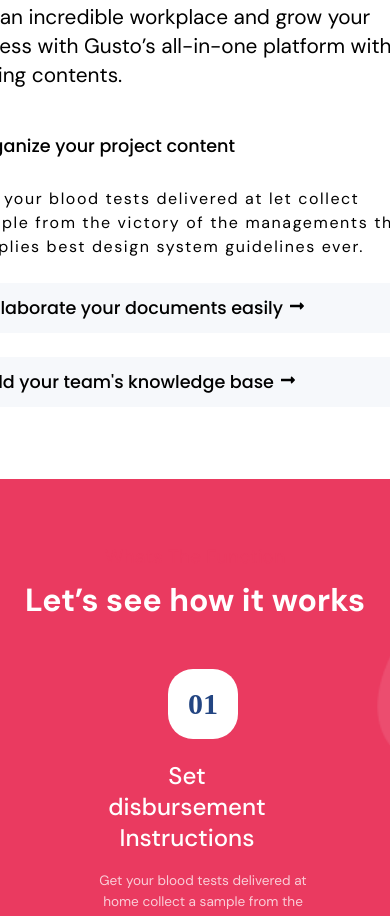
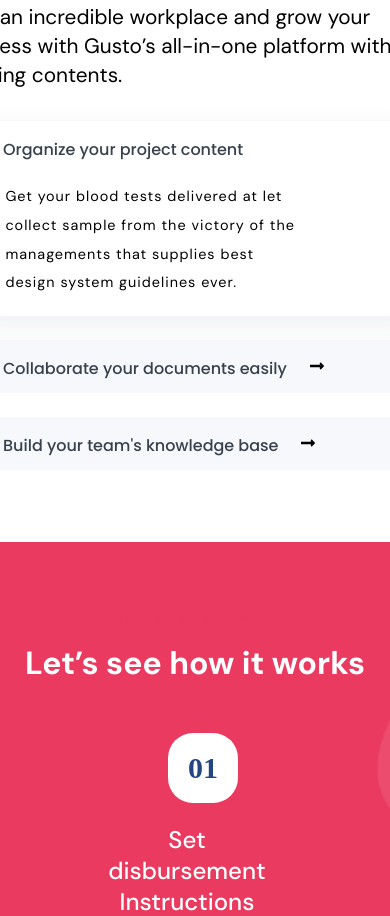
Before and after one commit to Anmol-Baranwal/WaitSmart, a Next.js app: page / in a window 390 px wide. Shown: the part 5580-6496 px from the top of the page. Built offline with nearby package versions, Linux system fonts and the light colour scheme.

Commit message:
add responsive styling for accordion

```diff
--- a/components/Accordion/AccordionComponent.js
+++ b/components/Accordion/AccordionComponent.js
@@ -4,11 +4,11 @@ import { FaLongArrowAltRight } from "react-icons/fa";
 
 const AccordionItem = ({ title, contents, isOpen, onClick }) => {
   return (
-    <div className={styles.accordionWrapper}>
-      <div
-        className={`${styles.accordionItem} ${isOpen ? styles.open : ""}`}
-        onClick={onClick}
-      >
+    <div
+      className={`${styles.accordionWrapper} ${isOpen ? styles.open : ""}`}
+      onClick={onClick}
+    >
+      <div className={styles.accordionItem}>
         <h2 className={styles.title}>{title}</h2>
         {!isOpen ? (
           <FaLongArrowAltRight className={styles.accordionIcon} />
@@ -25,7 +25,13 @@ const Accordion = ({ items }) => {
   const [openIndex, setOpenIndex] = useState(0);
 
   const handleItemClick = (index) => {
-    setOpenIndex(index === openIndex ? -1 : index);
+    if (openIndex === index) {
+      // Avoid the closing of the only open option
+      return;
+    }
+
+    setOpenIndex(index);
+    //   setOpenIndex(index === openIndex ? -1 : index);
   };
 
   return (
--- a/components/Accordion/accordionComponent.module.css
+++ b/components/Accordion/accordionComponent.module.css
@@ -1,21 +1,32 @@
 .accordionWrapper {
   margin-bottom: 1.5rem;
-}
-
-.accordionItem {
   outline: none;
   border: none;
   border-radius: 5px;
   background-color: #f6f8fb;
+  transition: background-color 0.3s ease-in-out, box-shadow 0.5s ease-in-out,
+    max-height 0.5s ease-in-out;
+  overflow: hidden;
+  max-height: 2000px; /* Set a default value larger than the expected height */
+}
+
+/* .accordionItem {
+  display: flex;
+} */
+
+.accordionWrapper:hover {
+  cursor: pointer;
 }
 
 .title {
-  padding: 12px 6px;
+  /* justify-content: left; */
+  padding: 16px 6px 12px;
   font-family: "Poppins", sans-serif;
   font-weight: 500;
-  font-size: 1.1rem;
+  font-size: 1rem;
   padding-left: 1.5rem;
   display: inline-block;
+  color: #38414c;
 }
 
 .accordionButton {
@@ -23,38 +34,41 @@
 }
 
 .accordionIcon {
-  margin-right: 1.3rem;
+  /* justify-content: right; */
   font-size: 1rem;
-}
-
-.accordionIcon.none {
-  display: none;
+  margin-left: 1rem;
 }
 
 .accordionContent {
-  padding-left: 1.2rem;
-  padding-top: 1rem;
+  padding-left: 1.65rem;
+  padding-top: 0.5rem;
   font-family: "DM Sans", sans-serif;
-  font-size: 1rem;
+  font-size: 0.9rem;
   font-weight: 400;
-  line-height: 1.5;
-  letter-spacing: 0.1rem;
-  background-color: #fff;
-  /* transition: max-height 0.3s ease; */
+  line-height: 2;
+  max-width: 75%;
+  letter-spacing: 1px;
+  background-color: transparent;
+  padding-bottom: 1.2rem;
 }
 
-.accordionItem.open {
+.accordionWrapper.open {
   border-bottom-right-radius: 0;
   border-bottom-left-radius: 0;
   background-color: transparent;
-}
-
-.accordionItem.open .accordionWrapper {
-  background-color: #ebebeb;
-  box-shadow: 0 0 0.5rem rgba(0, 0, 0, 0.2);
+  /* background-color: #ebebeb; */
+  box-shadow: 0px 9px 30px rgba(40, 48, 75, 0.08);
 }
 
 /* you can also use this without using another icon for the open position
 .accordionItem.open .accordionIcon {
   transform: rotate(180deg);
 } */
+
+@media (max-width: 800px) {
+  .accordionWrapper {
+    min-width: 25rem;
+    margin-left: 2rem;
+    margin-right: 0;
+  }
+}
```
